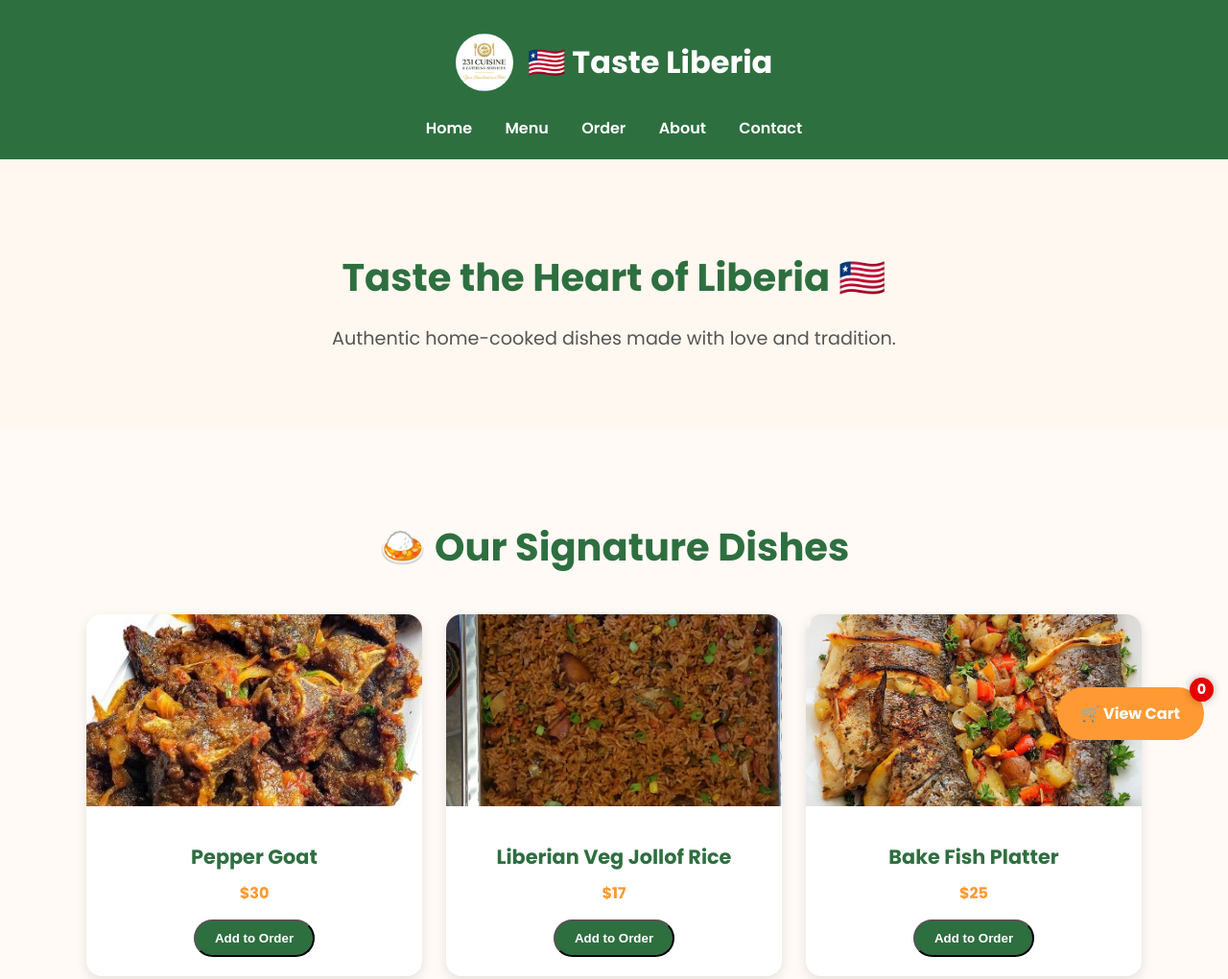
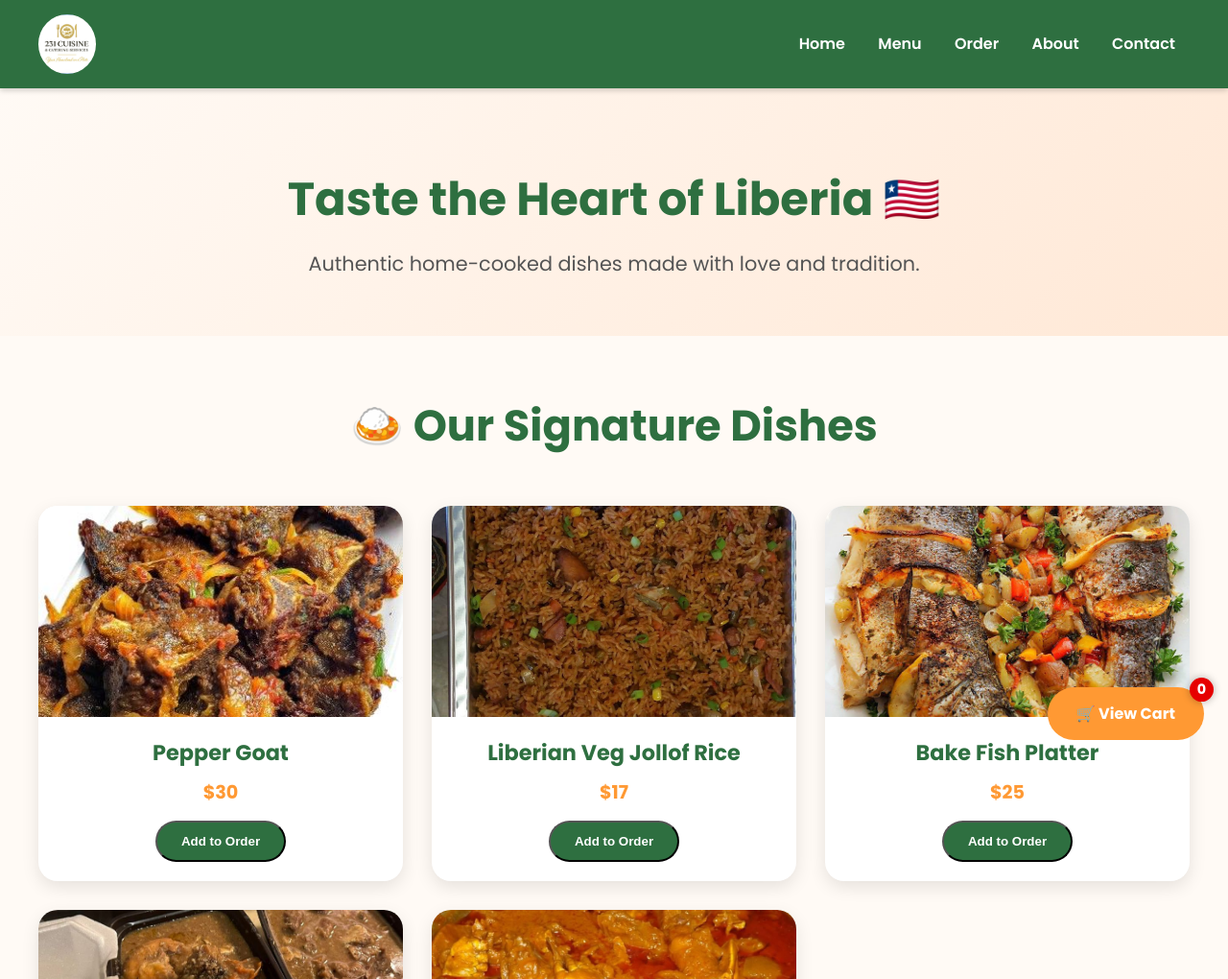
Before and after one commit to 2010601151/231-CUISIE, a plain HTML site: page index.html in a window 1280 px wide. Shown: the top 1020 px of the page at 96% size. Drawn offline with nearby package versions, Linux system fonts and the light colour scheme.

Commit message:
index.html

```diff
--- a/index.html
+++ b/index.html
@@ -6,248 +6,183 @@
 <title>Menu – Taste Liberia</title>
 
 <!-- Google Fonts -->
-<link href="https://fonts.googleapis.com/css2?family=Poppins:wght@400;600;700&display=swap" rel="stylesheet">
+<link href="https://fonts.googleapis.com/css2?family=Poppins:wght@400;500;600;700&display=swap" rel="stylesheet">
 
 <!-- AOS Animation -->
 <link href="https://cdn.jsdelivr.net/npm/aos@2.3.4/dist/aos.css" rel="stylesheet">
 
 <style>
-  /* Global Styles */
+  /* ===== Global Styles ===== */
+  * { margin: 0; padding: 0; box-sizing: border-box; }
   body {
-    margin: 0;
     font-family: 'Poppins', sans-serif;
     background-color: #fffaf5;
     color: #333;
     overflow-x: hidden;
   }
+  a { text-decoration: none; color: inherit; }
+  img { display: block; width: 100%; height: auto; }
 
-  a {
-    text-decoration: none;
-  }
-
-  /* Header */
+  /* ===== Header ===== */
   header {
     background-color: #2E6F40;
     color: #fff;
-    padding: 20px;
+    padding: 15px 20px;
     position: sticky;
     top: 0;
     z-index: 1000;
+    box-shadow: 0 2px 6px rgba(0,0,0,0.2);
   }
-
   .header-container {
+    max-width: 1200px;
+    margin: 0 auto;
     display: flex;
     align-items: center;
-    justify-content: center;
-    gap: 15px;
+    justify-content: space-between;
   }
-
-  .logo {
-    width: 60px;
-    height: 60px;
-    border-radius: 50%;
-  }
-
-  nav {
-    margin-top: 10px;
-    text-align: center;
-  }
-
+  .logo { width: 60px; border-radius: 50%; }
   nav a {
-    color: #fff;
     margin: 0 15px;
     font-weight: 600;
-    transition: 0.3s;
+    transition: color 0.3s, transform 0.3s;
   }
+  nav a:hover { color: #ffe4b3; transform: scale(1.05); }
 
-  nav a:hover {
-    color: #ffe4b3;
-    text-decoration: underline;
-  }
-
-  /* Hero Section */
+  /* ===== Hero ===== */
   .hero {
     text-align: center;
-    padding: 60px 20px;
-    background: #fff8f0;
+    padding: 80px 20px 60px;
+    background: linear-gradient(135deg, #fffaf5, #ffe8d6);
   }
+  .hero h1 {
+    font-size: 3rem;
+    color: #2E6F40;
+    margin-bottom: 15px;
+  }
+  .hero p { font-size: 1.3rem; color: #555; max-width: 700px; margin: 0 auto; }
 
-  .hero h1 {
-    font-size: 2.5rem;
-    color: #2E6F40;
-    margin-bottom: 10px;
-  }
-
-  .hero p {
-    font-size: 1.2rem;
-    color: #555;
-  }
-
-  /* Menu Section */
+  /* ===== Menu Section ===== */
   .menu-section {
     padding: 60px 20px;
     text-align: center;
   }
-
   .menu-section h2 {
-    font-size: 2.5rem;
+    font-size: 2.8rem;
     color: #2E6F40;
-    margin-bottom: 40px;
+    margin-bottom: 50px;
   }
-
   .menu-grid {
     display: grid;
-    grid-template-columns: repeat(auto-fit, minmax(260px, 1fr));
-    gap: 25px;
-    max-width: 1100px;
+    grid-template-columns: repeat(auto-fit, minmax(280px, 1fr));
+    gap: 30px;
+    max-width: 1200px;
     margin: 0 auto;
   }
-
   .menu-item {
     background: #fff;
-    border-radius: 16px;
-    box-shadow: 0 4px 12px rgba(0,0,0,0.1);
+    border-radius: 20px;
     overflow: hidden;
-    transition: transform 0.3s ease, box-shadow 0.3s ease;
+    box-shadow: 0 6px 18px rgba(0,0,0,0.1);
+    transition: transform 0.3s, box-shadow 0.3s;
   }
+  .menu-item:hover { transform: translateY(-8px); box-shadow: 0 10px 25px rgba(0,0,0,0.2); }
+  .menu-item img { height: 220px; object-fit: cover; transition: transform 0.3s; }
+  .menu-item:hover img { transform: scale(1.05); }
 
-  .menu-item:hover {
-    transform: translateY(-8px);
-    box-shadow: 0 6px 16px rgba(0,0,0,0.2);
+  .menu-info { padding: 20px; }
+  .menu-info h3 {
+    font-size: 1.4rem;
+    color: #2E6F40;
+    margin-bottom: 10px;
   }
-
-  .menu-item img {
-    width: 100%;
-    height: 200px;
-    object-fit: cover;
-    transition: transform 0.3s ease;
+  .menu-info p {
+    font-size: 1.2rem;
+    font-weight: 700;
+    color: #ff9933;
   }
-
-  .menu-item:hover img {
-    transform: scale(1.05);
-  }
-
-  .menu-info {
-    padding: 20px;
-  }
-
-  .menu-info h3 {
-    margin: 10px 0;
-    color: #2E6F40;
-    font-size: 1.3rem;
-  }
-
-  .menu-info p {
-    margin: 0;
-    color: #ff9933;
-    font-weight: bold;
-  }
-
   .order-btn {
     display: inline-block;
     margin-top: 15px;
-    padding: 10px 20px;
+    padding: 12px 25px;
     background-color: #2E6F40;
     color: #fff;
-    border-radius: 25px;
+    border-radius: 50px;
     font-weight: 600;
-    transition: background-color 0.3s, transform 0.3s;
+    transition: all 0.3s;
     cursor: pointer;
   }
+  .order-btn:hover { background-color: #ff9933; transform: scale(1.05); }
 
-  .order-btn:hover {
-    background-color: #ff9933;
-    transform: scale(1.05);
-  }
-
-  /* Floating Cart Button */
+  /* ===== Floating Cart ===== */
   .cart-wrapper {
     position: fixed;
     bottom: 25px;
     right: 25px;
     z-index: 1000;
   }
-
   .view-cart-btn {
     background-color: #ff9933;
     color: #fff;
-    padding: 15px 25px;
+    padding: 15px 30px;
     border-radius: 50px;
     font-weight: 700;
-    box-shadow: 0 4px 12px rgba(0,0,0,0.3);
+    box-shadow: 0 6px 18px rgba(0,0,0,0.3);
     display: inline-block;
     position: relative;
-    transition: transform 0.3s, background-color 0.3s;
     animation: pulse 2s infinite, bounce 4s infinite;
+    transition: all 0.3s;
   }
-
-  .view-cart-btn:hover {
-    background-color: #2E6F40;
-    transform: scale(1.05);
-  }
-
+  .view-cart-btn:hover { background-color: #2E6F40; transform: scale(1.05); }
   .cart-count {
     position: absolute;
     top: -10px;
     right: -10px;
     background: #e60000;
     color: #fff;
-    border-radius: 50%;
     width: 25px;
     height: 25px;
+    border-radius: 50%;
     display: flex;
+    align-items: center;
     justify-content: center;
-    align-items: center;
     font-size: 0.9rem;
     font-weight: bold;
     box-shadow: 0 0 8px rgba(0,0,0,0.3);
   }
-
   @keyframes pulse {
     0% { box-shadow: 0 0 0 0 rgba(255,153,51,0.6); }
     70% { box-shadow: 0 0 0 20px rgba(255,153,51,0); }
     100% { box-shadow: 0 0 0 0 rgba(255,153,51,0); }
   }
-
   @keyframes bounce {
-    0%, 20%, 50%, 80%, 100% { transform: translateY(0); }
+    0%,20%,50%,80%,100% { transform: translateY(0); }
     40% { transform: translateY(-8px); }
     60% { transform: translateY(-4px); }
   }
 
-  /* Footer */
+  /* ===== Footer ===== */
   footer {
     background-color: #2E6F40;
     color: #fff;
     text-align: center;
-    padding: 40px 20px;
+    padding: 50px 20px;
     font-size: 0.95rem;
   }
+  footer a { color: #ffe4b3; transition: color 0.3s; }
+  footer a:hover { text-decoration: underline; }
 
-  footer a {
-    color: #ffe4b3;
-  }
-
-  footer a:hover {
-    text-decoration: underline;
-  }
-
-  /* View Full Menu Button */
+  /* ===== View Full Menu Button ===== */
   .order-now-btn {
     display: inline-block;
-    margin: 40px auto;
-    padding: 12px 30px;
+    margin: 50px auto 0;
+    padding: 15px 35px;
     background-color: #2E6F40;
     color: #fff;
-    border-radius: 25px;
+    border-radius: 50px;
     font-weight: 600;
-    transition: background-color 0.3s, transform 0.3s;
+    transition: all 0.3s;
   }
-
-  .order-now-btn:hover {
-    background-color: #ff9933;
-    transform: scale(1.05);
-  }
+  .order-now-btn:hover { background-color: #ff9933; transform: scale(1.05); }
 </style>
 </head>
 <body>
@@ -256,8 +191,6 @@
 <header data-aos="fade-down">
   <div class="header-container">
     <img src="logo.jpeg" alt="Taste Liberia Logo" class="logo">
-    <h1>🇱🇷 Taste Liberia</h1>
-  </div>
     <nav>
       <a href="index.html">Home</a>
       <a href="menu.html">Menu</a>
@@ -265,6 +198,7 @@
       <a href="about.html">About</a>
       <a href="contact.html">Contact</a>
     </nav>
+  </div>
 </header>
 
 <!-- Hero Section -->
@@ -327,7 +261,7 @@
   <a href="menu.html" class="order-now-btn" data-aos="fade-up">View Full Menu</a>
 </section>
 
-<!-- Floating Cart Button -->
+<!-- Floating Cart -->
 <div class="cart-wrapper">
   <a href="checkout.html" class="view-cart-btn">🛒 View Cart <span class="cart-count">0</span></a>
 </div>
```
Lines whose indentation alone changed are shown as unchanged.
